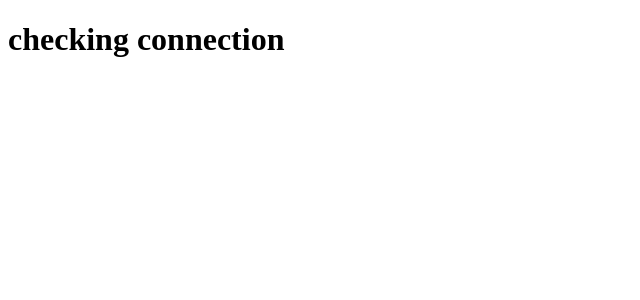
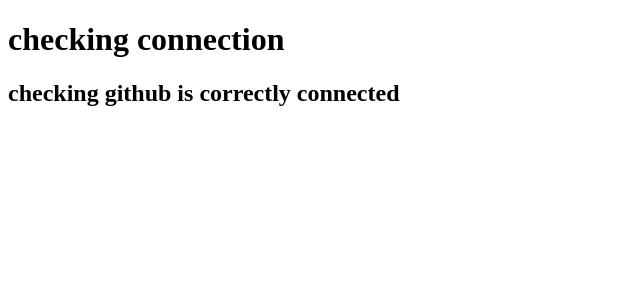
Before and after one commit to Munogwata/wavy-beta-mvp, an Angular app: page / in a window 1280 px wide. Shown: the top 300 px of the page, without its empty margins (0-640 px from the left). Built offline with nearby package versions, Linux system fonts and the light colour scheme.

Commit message:
testing github connection

```diff
--- a/src/app/app.component.html
+++ b/src/app/app.component.html
@@ -1 +1,2 @@
 <h1>checking connection</h1>
+<h2>checking github is correctly connected</h2>
```
